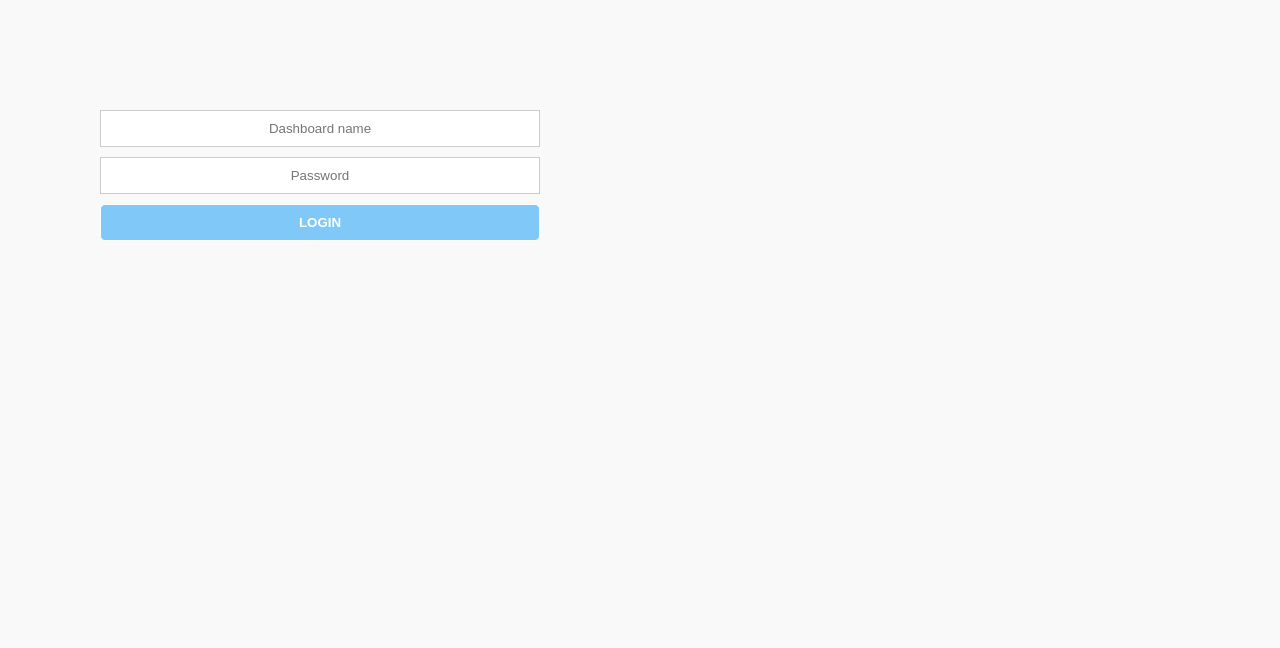
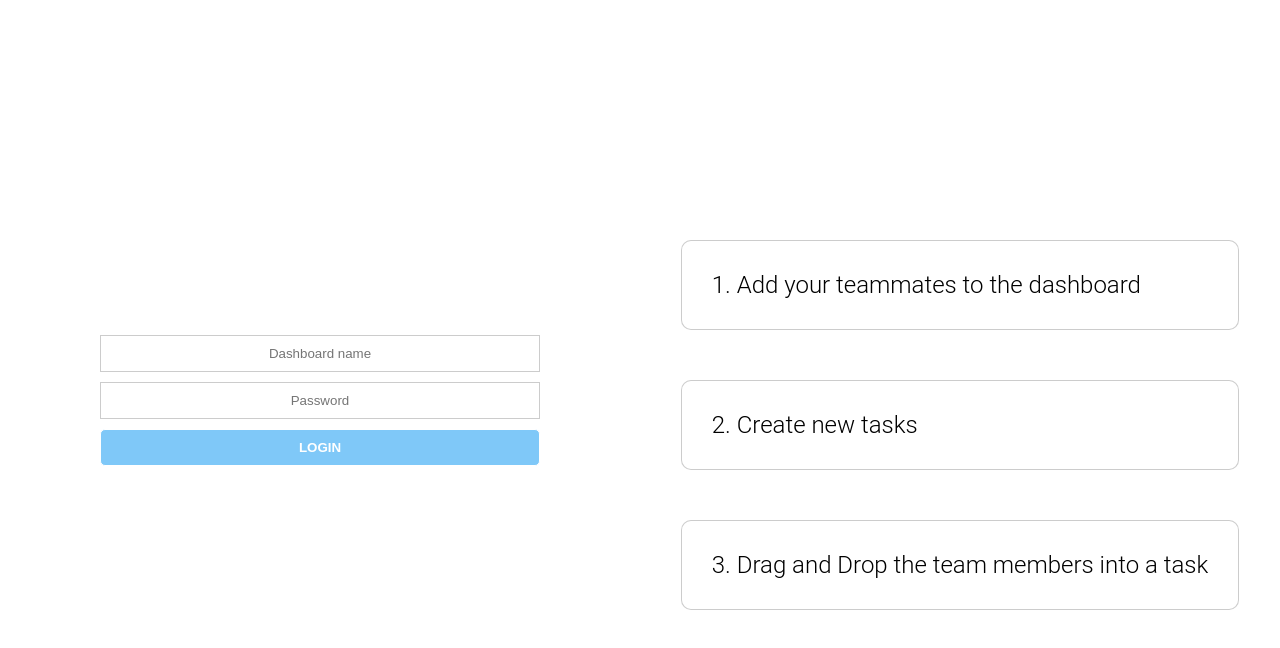
Before and after one commit to getellez/pairing-platform-ui, a React app: page /login in a window 1280 px wide. Shown: the top 648 px of the page. Built offline with nearby package versions, Linux system fonts and the light colour scheme; the HTML template or start-up script is replaced by a standard one.

Commit message:
Update login

```diff
--- a/src/components/DraggableTaskMember/DraggableTaskMember.jsx
+++ b/src/components/DraggableTaskMember/DraggableTaskMember.jsx
@@ -35,8 +35,8 @@ export const DraggableTaskMember = ({ member, index, taskId }) => {
             <div className="task__members-name">
               <Input
               style={inputStyle}
-              htmlSize={10}
-              maxLength={10}
+              htmlSize={15}
+              maxLength={15}
               placeholder='Type a new name'
               bordered={false}
               value={memberName}
--- a/src/pages/Dashboard/dashboard.jsx
+++ b/src/pages/Dashboard/dashboard.jsx
@@ -38,7 +38,7 @@ export const Dashboard = () => {
           localStorage.removeItem('pairing-token')
           navigate(urls.loginPage)
         } else {
-          /* Go to a different Unknown Error Page */
+          /* TODO: Go to a different Unknown Error Page */
           navigate(urls.loginPage)
         }
 
--- a/src/pages/Login/Login.css
+++ b/src/pages/Login/Login.css
@@ -1,15 +1,19 @@
 .Login {
   display: grid;
   grid-template-columns: 50% 50%;
-  height: 100%;
+  height: 100vh;
 }
 
 .Login__column-left {
   padding: 100px;
+  display: flex;
+  align-items: center;
+  background-color: white;
 }
-.Login__container {
+.Login__container-left {
   text-align: center;
   margin: auto 0;
+  width: 100%;
 }
 
 .Login__input-container {
@@ -43,3 +47,33 @@
   background-color: rgb(247, 129, 129);
   border-radius: 10px;
 }
+
+.Login__column-right {
+  background-color: #ffffff;
+  opacity: 1;
+  background-image: radial-gradient(#0088ff 0.5px, #ffffff 0.5px);
+  background-size: 10px 10px;
+  display: flex;
+  align-items: center;
+  justify-content: center;
+}
+
+.Login__container-right {
+  display: flex;
+  flex-direction: column;
+  justify-content: center;
+}
+
+.Login__container-right h1 {
+  font-weight: 300;
+}
+
+.step-container {
+  width: 100%;
+  box-sizing: border-box;
+  padding: 30px;
+  background-color: white;
+  margin-top: 50px;
+  border: 1px solid rgba(0, 0, 0, 0.2);
+  border-radius: 10px;
+}
--- a/src/pages/Login/Login.jsx
+++ b/src/pages/Login/Login.jsx
@@ -44,7 +44,7 @@ export const Login = () => {
   return (
     <section className="Login">
       <div className="Login__column-left">
-        <div className="Login__container">
+        <div className="Login__container-left">
           <form onSubmit={handleLogin}>
             <div className='Login__input-container'>
               <input
@@ -82,7 +82,19 @@ export const Login = () => {
 
         </div>
       </div>
-      <div className="Login__column-right"></div>
+      <div className="Login__column-right">
+        <div className="Login__container-right">
+          <div className="step-container">
+            <h1>1. Add your teammates to the dashboard</h1>
+          </div>
+          <div className="step-container">
+            <h1>2. Create new tasks</h1>
+          </div>
+          <div className="step-container">
+            <h1>3. Drag and Drop the team members into a task</h1>
+          </div>
+        </div>
+      </div>
 
     </section>
   )
```
